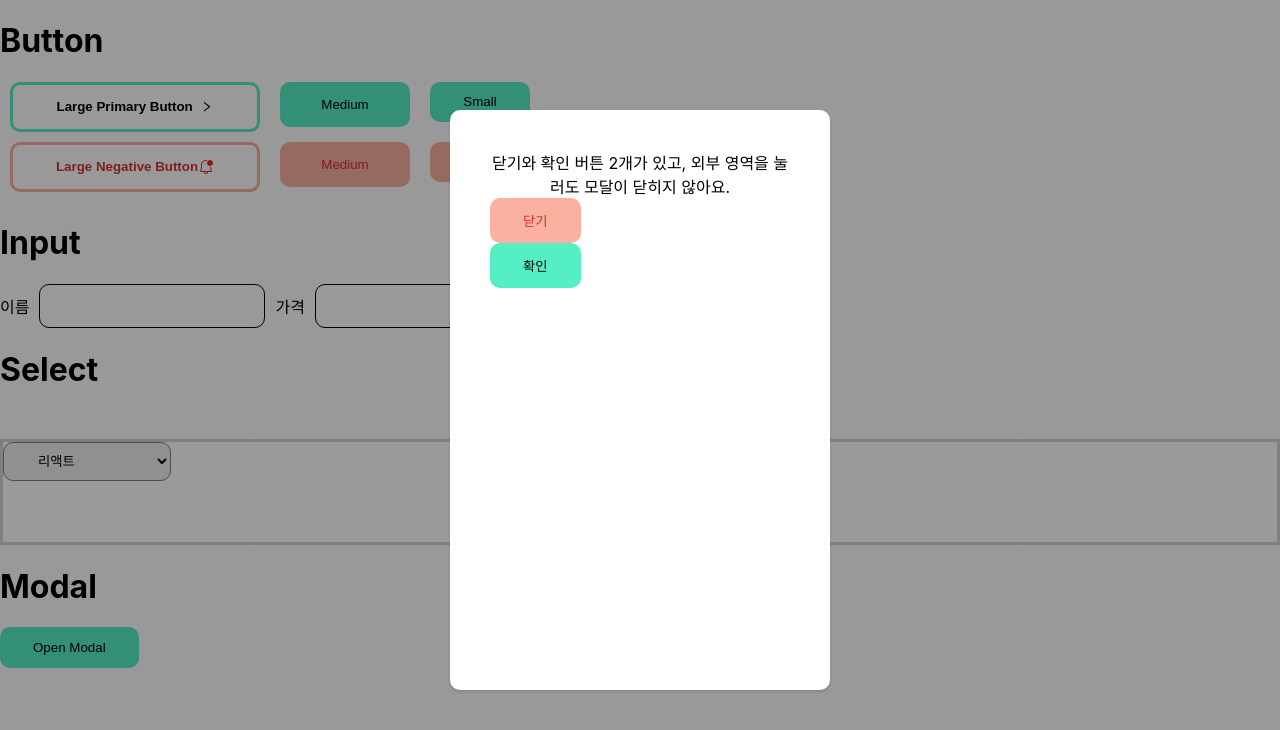
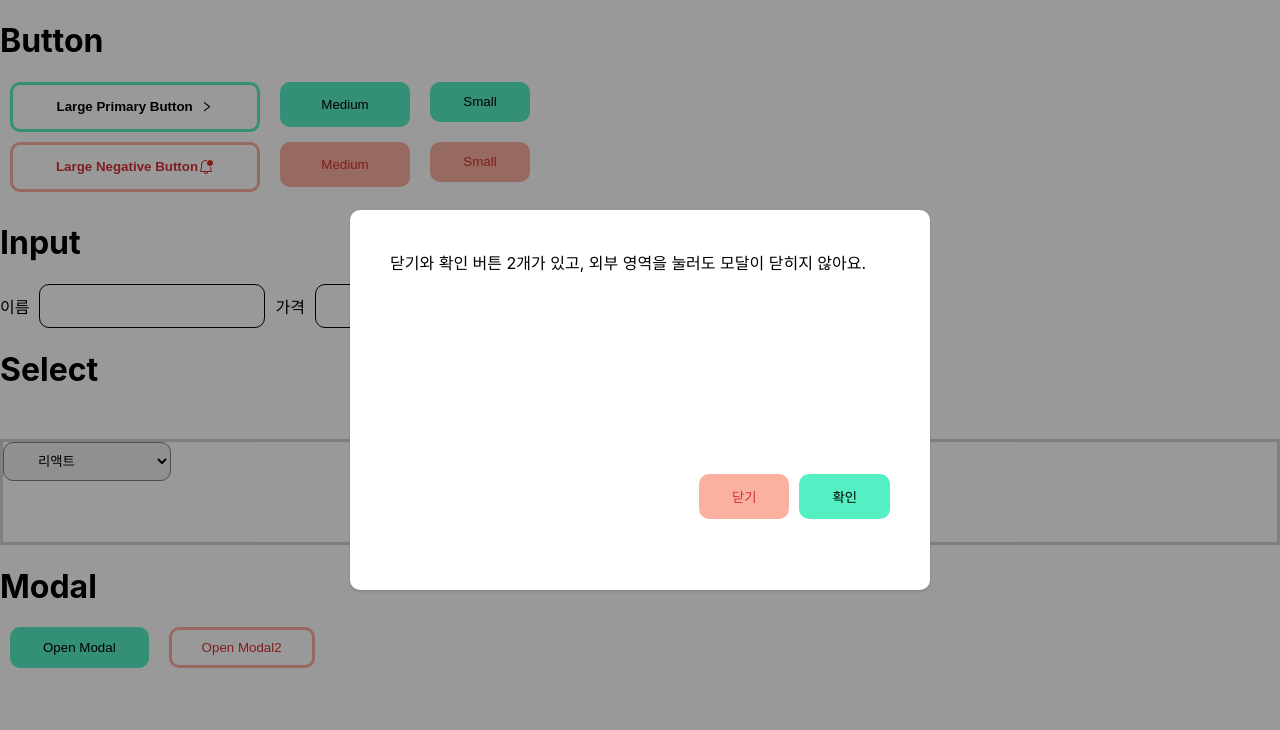
Before and after one commit to yeonju0318/React_lv3, a React (Create React App) app: page / in a window 1280 px wide. Both pictures are taken after a click on the button "Open Modal". Shown: the top 730 px of the page. Built offline with nearby package versions, Linux system fonts and the light colour scheme.

Commit message:
modal 구현

```diff
--- a/src/components/modal/Modal.jsx
+++ b/src/components/modal/Modal.jsx
@@ -2,12 +2,13 @@ import React from "react";
 import styled from "styled-components";
 import { Button } from "../button/button";
 
-function Modal({ isOpen, children, closeModal }) {
+export function Modal({ isOpen, children, closeModal }) {
   return (
     <>
       <Modalbg style={{ display: isOpen ? "block" : "none" }}>
         <Modalst>
           닫기와 확인 버튼 2개가 있고, 외부 영역을 눌러도 모달이 닫히지 않아요.
+          <ModalWrapped>
             <Button
               onClick={closeModal}
               borderColor="#FAB1A0"
@@ -19,6 +20,7 @@ function Modal({ isOpen, children, closeModal }) {
             <Button borderColor="#55efc4" backgroundColor="#55efc4">
               확인
             </Button>
+          </ModalWrapped>
           {children}
         </Modalst>
       </Modalbg>
@@ -26,7 +28,35 @@ function Modal({ isOpen, children, closeModal }) {
   );
 }
 
-export default Modal;
+export function Modal2({ isOpen, children, closeModal2 }) {
+  return (
+    <>
+      <Modalbg
+        onClick={closeModal2}
+        style={{ display: isOpen ? "block" : "none" }}
+      >
+        <Modalst>
+          <p>
+            닫기 버튼 1개가 있고,
+            <br />
+            외부 영역을 누르면 모달이 닫혀요.
+          </p>
+          <ModalWrapped>
+            <Button
+              onClick={closeModal2}
+              borderColor="#FAB1A0"
+              backgroundColor="#FAB1A0"
+              fontColor="#d63031"
+            >
+              X
+            </Button>
+          </ModalWrapped>
+          {children}
+        </Modalst>
+      </Modalbg>
+    </>
+  );
+}
 
 const Modalbg = styled.div`
   position: fixed;
@@ -42,14 +72,20 @@ const Modalbg = styled.div`
 
 const Modalst = styled.div`
   position: relative;
-  width: 300px;
-  height: 500px;
+  width: 500px;
+  height: 300px;
   top: 50%;
   left: 50%;
   transform: translate(-50%, -50%);
   padding: 40px;
-  text-align: center;
   background-color: rgb(255, 255, 255);
   border-radius: 10px;
   box-shadow: 0 2px 3px 0 rgba(34, 36, 38, 0.15);
 `;
+
+const ModalWrapped = styled.div`
+  display: flex;
+  justify-content: right;
+  margin-top: 200px;
+  gap: 10px;
+`;
--- a/src/pages/Inputs.jsx
+++ b/src/pages/Inputs.jsx
@@ -21,7 +21,7 @@ function Inputs() {
   };
 
   const save = () => {
-    alert(`name : ${name} price : ${price}`);
+    alert(`name : ${name} price : ${price.replace(/,/g, "")}`);
   };
 
   return (
--- a/src/pages/Modals.jsx
+++ b/src/pages/Modals.jsx
@@ -1,16 +1,22 @@
 import React from "react";
-import Modal from "../components/modal/Modal";
+import { Modal, Modal2 } from "../components/modal/Modal";
 import { useState } from "react";
-import { Button } from "../components/button/button";
+import { Button, ButtonContainor } from "../components/button/button";
 
 function Modals() {
   const [isModalOpen, setIsModalOpen] = useState();
+  const [isModalOpen2, setIsModalOpen2] = useState();
 
   const openModal = () => setIsModalOpen(true);
   const closeModal = () => setIsModalOpen(false);
+
+  const openModal2 = () => setIsModalOpen2(true);
+  const closeModal2 = () => setIsModalOpen2(false);
+
   return (
     <>
       <h1>Modal</h1>
+      <ButtonContainor>
         <Button
           onClick={openModal}
           borderColor="#55efc4"
@@ -18,7 +24,17 @@ function Modals() {
         >
           Open Modal
         </Button>
+        <Button
+          onClick={openModal2}
+          borderColor="#FAB1A0"
+          backgroundColor="#ffffff"
+          fontColor="#d63031"
+        >
+          Open Modal2
+        </Button>
+      </ButtonContainor>
       <Modal isOpen={isModalOpen} closeModal={closeModal} />
+      <Modal2 isOpen={isModalOpen2} closeModal2={closeModal2} />
     </>
   );
 }
```
Also changed, not shown: src/components/modal/Modal2.jsx (added, +29 -0 lines). Lines whose indentation alone changed are shown as unchanged.
